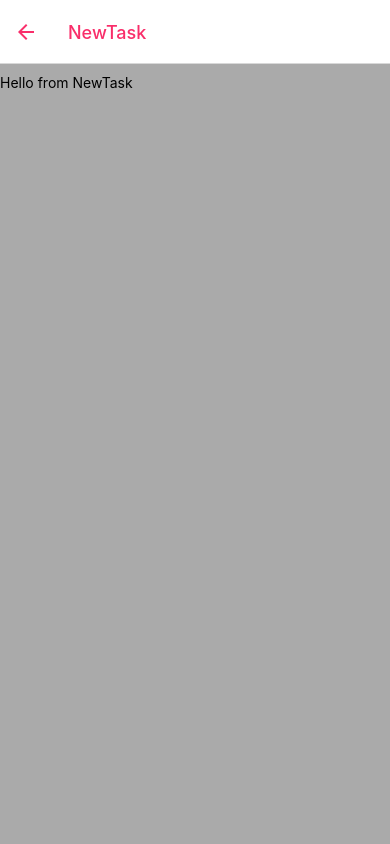
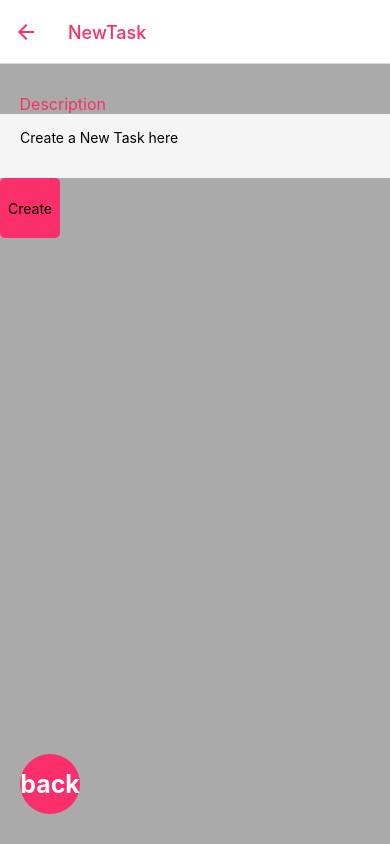
Before and after one commit to lghiggino/44_-_Learn_ReactNative, a React Native app in the folder tasks/: screen /NewTask in a window 390 px wide. Built offline with nearby package versions, Linux system fonts and the light colour scheme; no server answers; the database is empty.

Commit message:
createDoc mandrake

```diff
--- a/tasks/src/pages/NewTask/index.js
+++ b/tasks/src/pages/NewTask/index.js
@@ -1,14 +1,56 @@
-import React from "react";
-import {SafeAreaView, View, Text } from "react-native"
+import React, { useState } from "react";
+import { SafeAreaView, View, Text, TextInput, TouchableOpacity } from "react-native"
 
+//Firebase
+import { collection, getDocs, query, where, doc, setDoc } from 'firebase/firestore/lite';
+import database from '../../config/firebaseconfig'
 
 //STYLES
 import styles from './style'
 
-export default function NewTask() {
+export default function NewTask({ navigation }) {
+    const [newTask, setNewTask] = useState("")
+
+    async function addTask() {
+        const docData = {
+            description: newTask,
+            status: false,
+        }
+        // database.collection('tasks').add(docData)
+        await setDoc(doc(database, 'tasks', newTask.split(" ").join("")), docData);
+        navigation.navigate('Task')
+    }
     return (
         <SafeAreaView style={styles.container}>
-            <Text>Hello from NewTask</Text>
+            <Text style={styles.label}>Description</Text>
+            <TextInput
+                style={styles.textInput}
+                onChangeText={(text) => { setNewTask(text) }}
+                value={newTask}
+                placeholder="Create a New Task here"
+                multiline
+            />
+            <TouchableOpacity style={styles.buttonNewTask}>
+                <Text
+                    onPress={() => { addTask() }}
+                >
+                    Create
+                </Text>
+            </TouchableOpacity>
+
+            <TouchableOpacity
+                style={styles.buttonBack}
+            >
+                <Text
+                    style={styles.iconButton}
+                    onPress={() => {
+                        setNewTask("")
+                        navigation.popToTop()
+                    }}
+                >
+                    back
+                </Text>
+            </TouchableOpacity>
         </SafeAreaView>
     )
 }
--- a/tasks/src/pages/NewTask/style.js
+++ b/tasks/src/pages/NewTask/style.js
@@ -6,6 +6,44 @@ const styles = StyleSheet.create({
         backgroundColor: '#aaa',
         paddingTop: 10
     },
+    label:{
+        width: '90%',
+        marginTop: 20,
+        marginLeft: 'auto',
+        marginRight: 'auto',
+        fontSize: 16,
+        color: '#f92e6a'
+    },
+    textInput:{
+        backgroundColor: '#f5f5f5',
+        paddingVertical: 15,
+        paddingHorizontal: 20
+    },
+    buttonBack:{
+        position: 'absolute',
+        width: 60,
+        height: 60,
+        backgroundColor:'#f92e6a',
+        bottom:30,
+        left:20,
+        borderRadius:50,
+        justifyContent: 'center',
+        alignItems: 'center'
+    },
+    iconButton:{
+        color: '#fff',
+        fontSize: 25,
+        fontWeight: 'bold'
+    },
+    buttonNewTask:{
+        width: 60,
+        height: 60,
+        backgroundColor:'#f92e6a',
+        borderRadius:5,
+        justifyContent: 'center',
+        alignItems: 'center'
+    }
+
 })
 
 export default styles
```
Also changed, not shown: tasks/src/pages/Task/index.js (line endings or trailing spaces).
